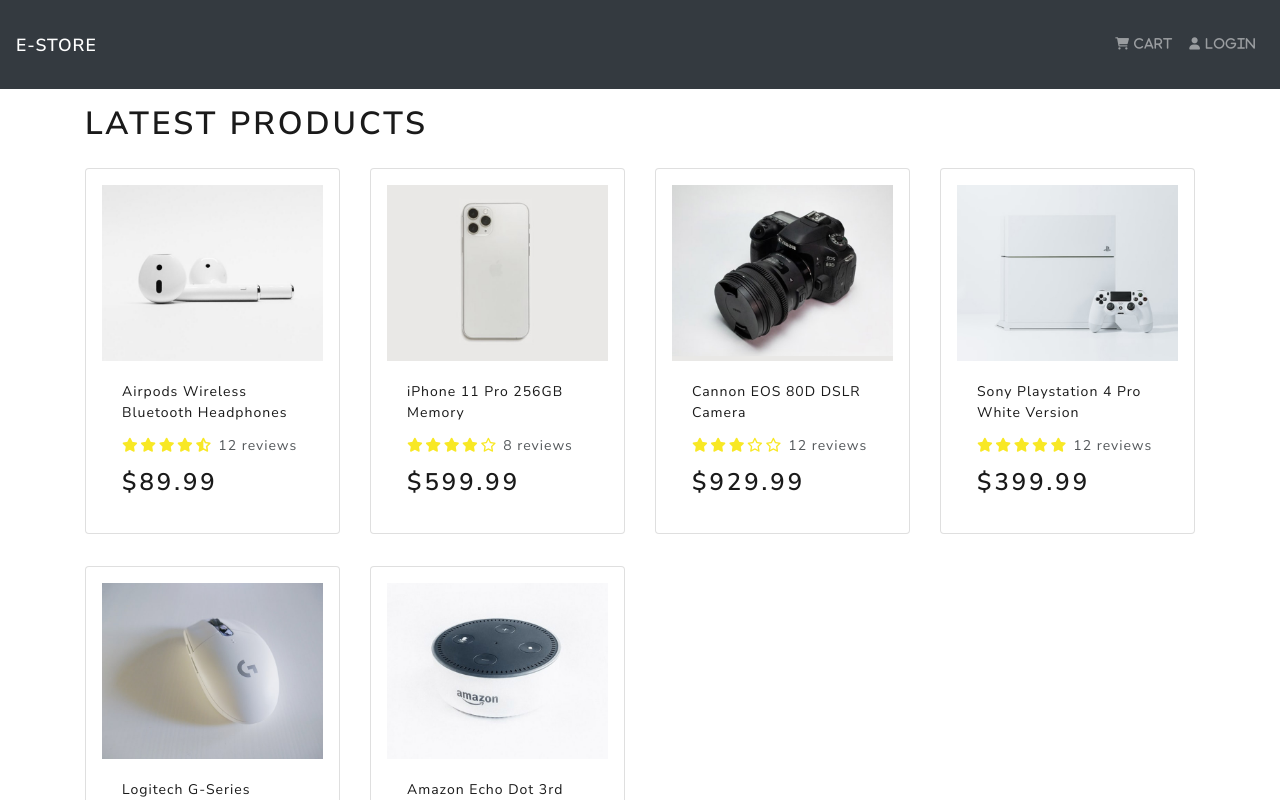
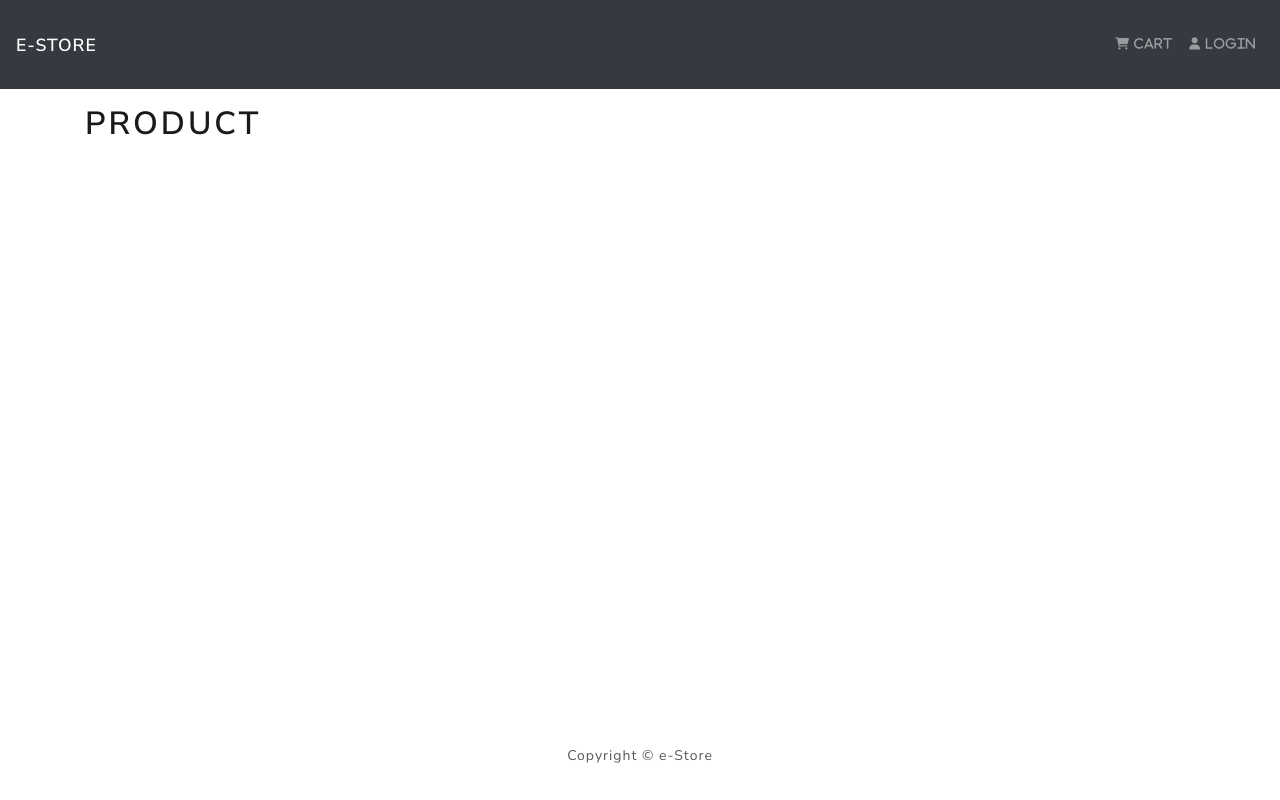
Before and after one commit to Solmarnov/e-store, a React (Create React App) app in the folder frontend/: page /product/1 in a window 1280 px wide. Shown: the top 800 px of the page. Built offline with nearby package versions, Linux system fonts and the light colour scheme.

Commit message:
installs react-router-dom and react-router-bootstrap. Replaces hrefs. Adds route to product screen

```diff
--- a/frontend/package.json
+++ b/frontend/package.json
@@ -9,6 +9,8 @@
     "react": "^17.0.2",
     "react-bootstrap": "^2.0.4",
     "react-dom": "^17.0.2",
+    "react-router-bootstrap": "^0.26.0",
+    "react-router-dom": "^6.2.1",
     "react-scripts": "5.0.0",
     "web-vitals": "^2.1.2"
   },
--- a/frontend/src/App.js
+++ b/frontend/src/App.js
@@ -1,19 +1,24 @@
+import { BrowserRouter as Router, Routes, Route } from 'react-router-dom'
 import { Container } from 'react-bootstrap'
 import Header from './components/Header'
 import Footer from './components/Footer'
 import HomeScreen from './screens/HomeScreen'
+import ProductScreen from './screens/ProductScreen'
 
 const App = () => {
   return (
-    <>
+    <Router>
       <Header />
       <main className="py-3">
         <Container>
-          <HomeScreen />
+          <Routes>
+            <Route path='/' element={<HomeScreen />} />
+            <Route path='/product/:id' element={<ProductScreen />} />
+          </Routes>
         </Container>
       </main>
       <Footer />
-    </>
+    </Router>
   );
 }
 
--- a/frontend/src/components/Header.js
+++ b/frontend/src/components/Header.js
@@ -1,19 +1,26 @@
-import { Navbar, Nav, Container } from 'react-bootstrap'
+import { LinkContainer } from 'react-router-bootstrap'
+import { Navbar, Nav } from 'react-bootstrap'
 
 const Header = () => {
   return (
     <header>
       <Navbar bg="dark" variant="dark" expand="lg" collapseOnSelect>
-        <Navbar.Brand href="/">e-Store</Navbar.Brand>
+        <LinkContainer to='/'>
+          <Navbar.Brand>e-Store</Navbar.Brand>
+        </LinkContainer>
         <Navbar.Toggle aria-controls="basic-navbar-nav" />
         <Navbar.Collapse id="basic-navbar-nav">
           <Nav className="ml-auto">
-            <Nav.Link href="/cart">
-              <i className="fas fa-shopping-cart"> Cart</i>
-            </Nav.Link>
-            <Nav.Link href="/login">
-              <i className="fas fa-user"> Login</i>
-            </Nav.Link>
+            <LinkContainer to='/cart'>
+              <Nav.Link>
+                <i className="fas fa-shopping-cart"> Cart</i>
+              </Nav.Link>
+            </LinkContainer>
+            <LinkContainer to='/login'>
+              <Nav.Link>
+                <i className="fas fa-user"> Login</i>
+              </Nav.Link>
+            </LinkContainer>
           </Nav>
         </Navbar.Collapse>
       </Navbar>
--- a/frontend/src/components/Product.js
+++ b/frontend/src/components/Product.js
@@ -1,19 +1,20 @@
 import { Card } from 'react-bootstrap'
+import { Link } from 'react-router-dom'
 import Rating from './Rating'
 
 const Product = ({ product }) => {
   return (
     <Card className='my-3 p-3 rounded'>
-      <a href={`/product/${product._id}`}>
+      <Link to={`/product/${product._id}`}>
         <Card.Img src={product.image} variant='top' />
-      </a>
+      </Link>
 
       <Card.Body>
-        <a href={`/product/${product._id}`}>
+        <Link to={`/product/${product._id}`}>
           <Card.Title as='div'>
             <strong>{product.name}</strong>
           </Card.Title>
-        </a>
+        </Link>
 
         <Card.Text as='div'>
           <Rating value={product.rating} text={`${product.numReviews} reviews`} />
--- /dev/null
+++ b/frontend/src/screens/ProductScreen.js
@@ -0,0 +1,10 @@
+
+const ProductScreen = () => {
+  return (
+    <>
+      <h1>Product</h1>
+    </>
+  )
+}
+
+export default ProductScreen
```
Also changed, not shown: 1 other file (tests, documents, lock files or other folders).
